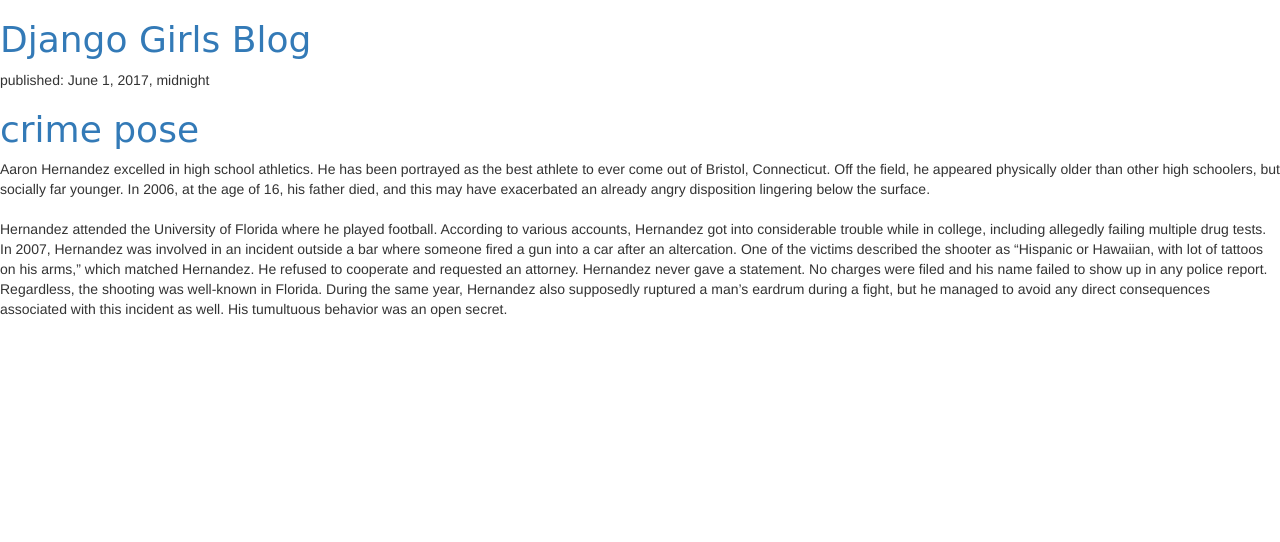
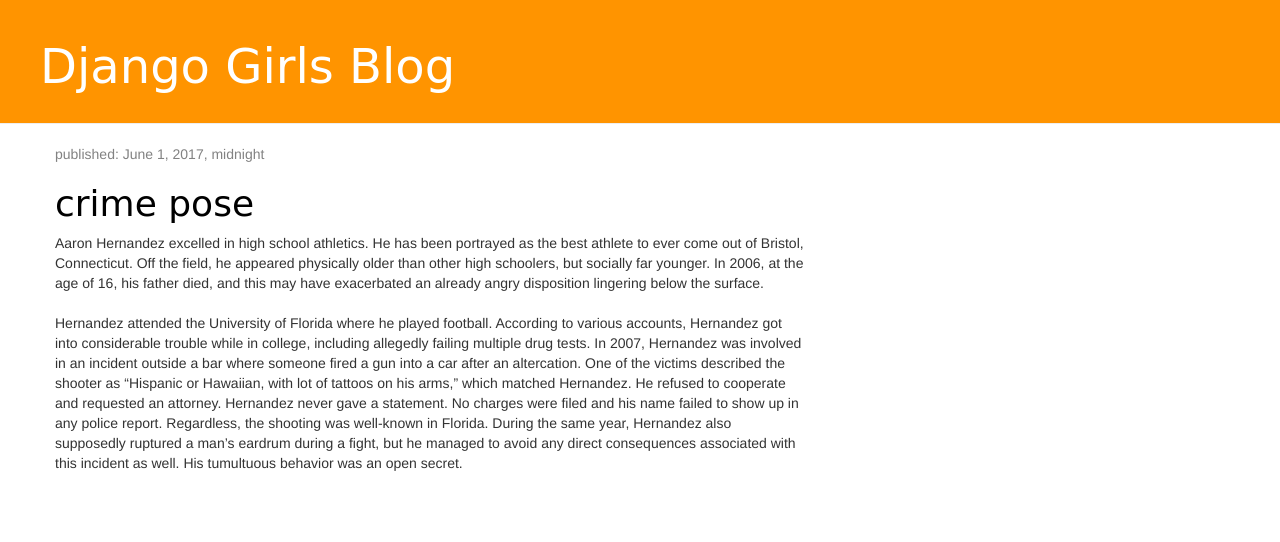
Before and after one commit to jimith007/finalBlog, a Django app: page / in a window 1280 px wide. Shown: the top 542 px of the page. Run offline with Django 3.2, Linux system fonts and the light colour scheme; data comes from the database, SQL or seed files in the repository; some libraries are stand-ins or nearby versions.

Commit message:
add margins

```diff
--- a/blog/templates/blog/post_list.html
+++ b/blog/templates/blog/post_list.html
@@ -7,16 +7,24 @@
         <link rel="stylesheet" href="{% static 'css/blog.css' %}">
     </head>
     <body>
-        <div>
+      <div class="page-header">
   <h1><a href="/">Django Girls Blog</a></h1>
 </div>
 
+<div class="content container">
+    <div class="row">
+        <div class="col-md-8">
             {% for post in posts %}
-            <div>
+                <div class="post">
+                    <div class="date">
                         <p>published: {{ post.published_date }}</p>
+                    </div>
                     <h1><a href="">{{ post.title }}</a></h1>
                     <p>{{ post.text|linebreaksbr }}</p>
                 </div>
             {% endfor %}
+        </div>
+    </div>
+</div>
     </body>
 </html>
```
Lines whose indentation alone changed are shown as unchanged.
